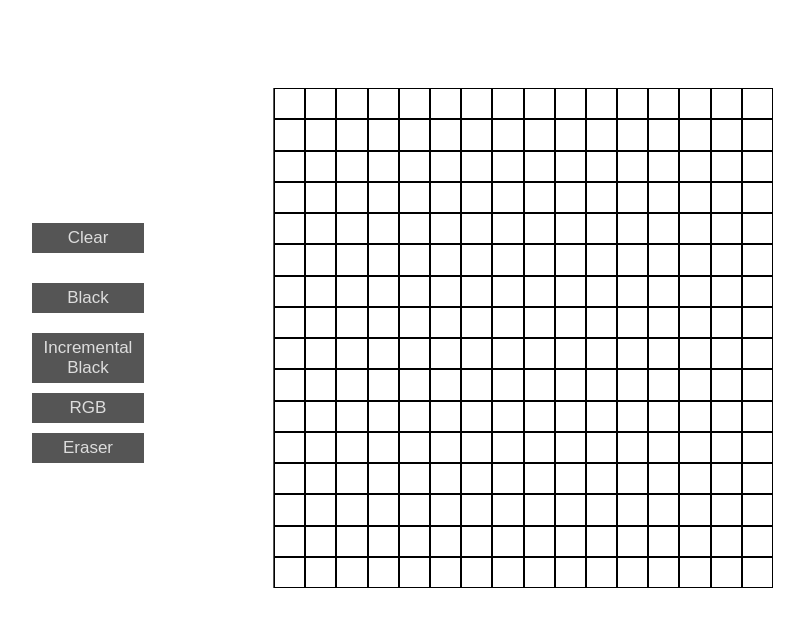
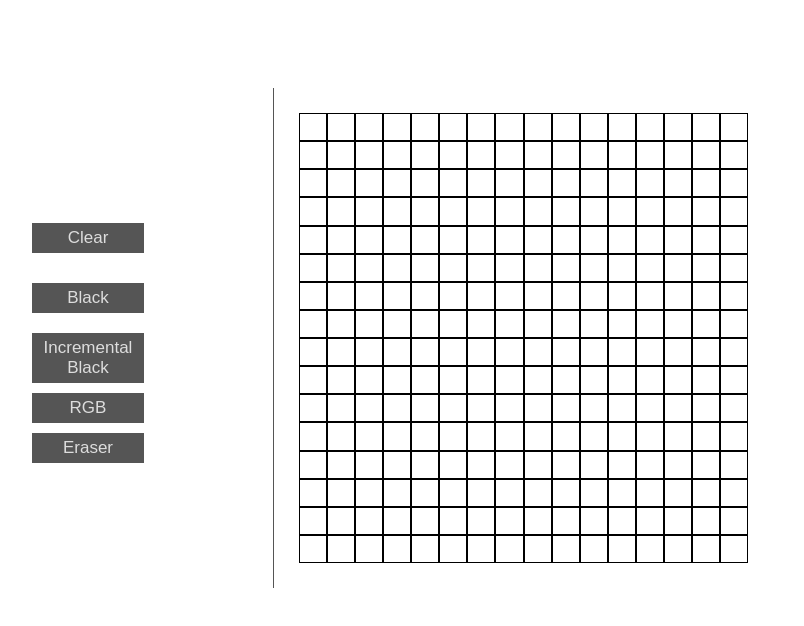
Before and after one commit to heyitsvenu/etch-a-sketch, a plain HTML site: page index.html in a window 1280 px wide. Shown: the part 72-698 px from the top of the page, without its empty margins (72-876 px from the left). Drawn offline with Linux system fonts and the light colour scheme.

Commit message:
add small padding to the container grid area

```diff
--- a/style.css
+++ b/style.css
@@ -65,7 +65,7 @@
   display: grid;
   place-content: center;
   margin: 25px;
-  /* padding: 25px; */
+  padding: 25px;
   grid-area: container;
   background-color: white;
 }
```
